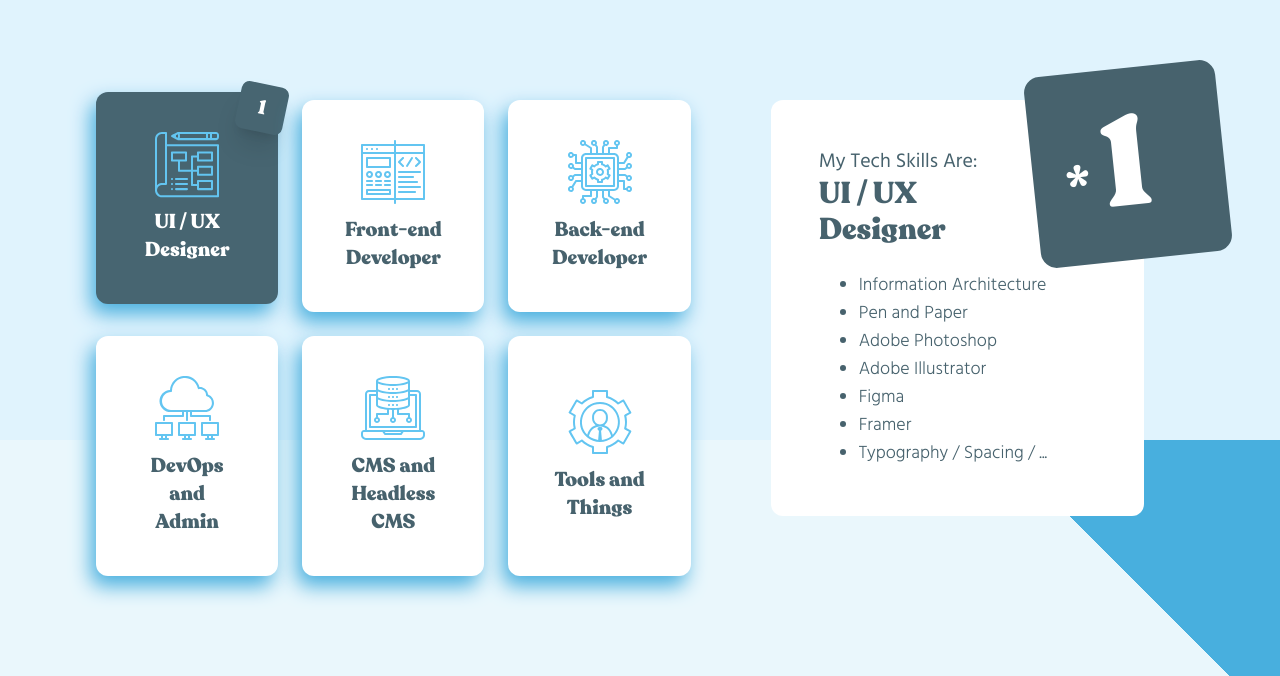
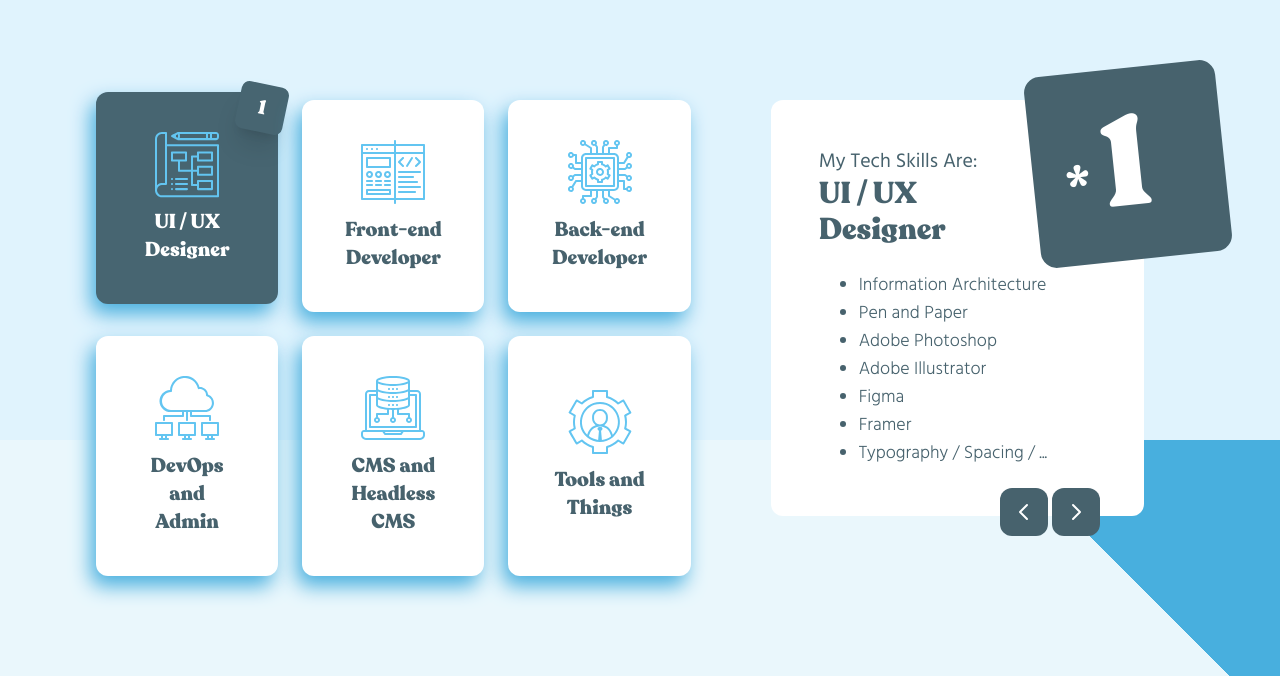
Before and after one commit to PiotrPiwonski/Next-Portfolio, a Next.js app: page / in a window 1280 px wide. Shown: the part 2169-2845 px from the top of the page. Built offline with nearby package versions, Linux system fonts and the light colour scheme.

Commit message:
add flip buttons in AboutMe component

```diff
--- a/src/app/components/AboutMe/AboutMe.js
+++ b/src/app/components/AboutMe/AboutMe.js
@@ -174,6 +174,48 @@ export default function AboutMe() {
                   </div>
                 </div>
               </div>
+              <div className="absolute right-10 -bottom-5 flex">
+                <a
+                  onClick={handlePrev}
+                  className="w-12 h-12 rounded-xl bg-[#47626D] mr-1 transform transition duration-300 cursor-pointer hover:-translate-y-1 flex justify-center items-center"
+                >
+                  <svg
+                    xmlns="http://www.w3.org/2000/svg"
+                    fill="none"
+                    viewBox="0 0 24 24"
+                    stroke-width="2"
+                    stroke="currentColor"
+                    aria-hidden="true"
+                    className="w-6 h-6 text-white"
+                  >
+                    <path
+                      stroke-linecap="round"
+                      stroke-linejoin="round"
+                      d="M15 19l-7-7 7-7"
+                    ></path>
+                  </svg>
+                </a>
+                <a
+                  onClick={handleNext}
+                  className="w-12 h-12 rounded-xl bg-[#47626D] mr-1 transform transition duration-300 cursor-pointer hover:-translate-y-1 flex justify-center items-center"
+                >
+                  <svg
+                    xmlns="http://www.w3.org/2000/svg"
+                    fill="none"
+                    viewBox="0 0 24 24"
+                    stroke-width="2"
+                    stroke="currentColor"
+                    aria-hidden="true"
+                    className="w-6 h-6 text-white"
+                  >
+                    <path
+                      stroke-linecap="round"
+                      stroke-linejoin="round"
+                      d="M9 5l7 7-7 7"
+                    ></path>
+                  </svg>
+                </a>
+              </div>
             </div>
           </div>
         </section>
```
